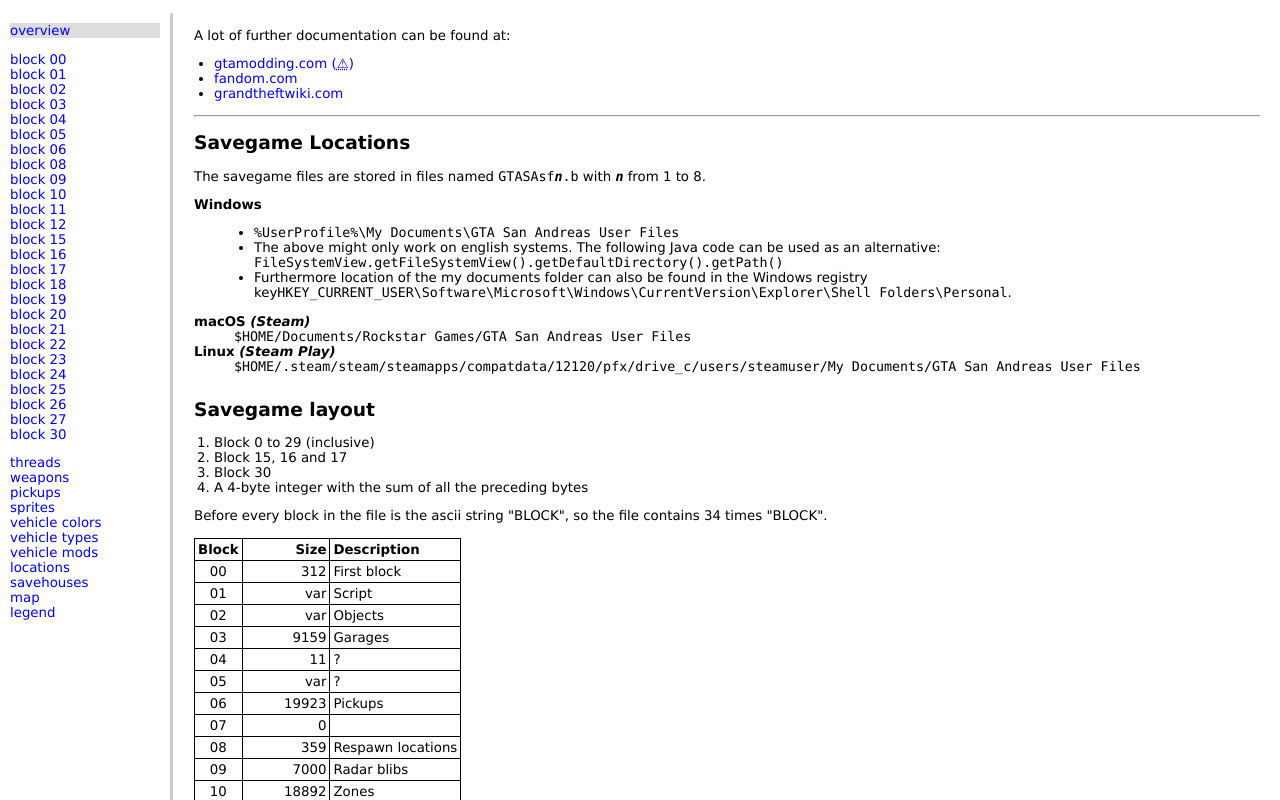
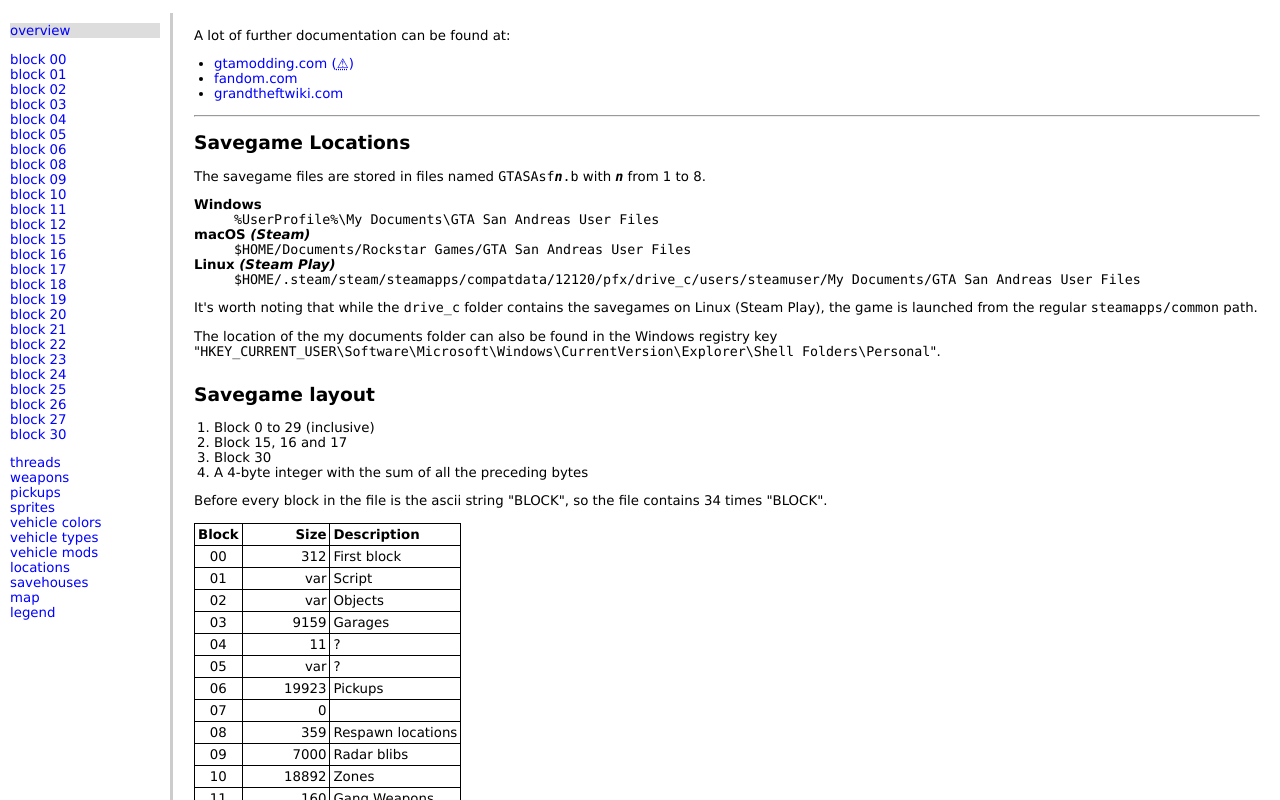
Before and after one commit to gtasa-savegame-editor/docs, a React (Create React App) app: page /#/ in a window 1280 px wide. Shown: the top 800 px of the page. Built offline with nearby package versions, Linux system fonts and the light colour scheme.

Commit message:
fix HashRouter instertion point

```diff
--- a/src/components/content/overview.js
+++ b/src/components/content/overview.js
@@ -1,4 +1,4 @@
-import React, { Component } from 'react';
+import React, {Component} from 'react';
 
 class Overview extends Component {
     render() {
@@ -6,73 +6,31 @@
             <div>
                 <div className="section">
                     A lot of further documentation can be found at:
+
                     <ul>
-            <li>
-              <a href="http://www.gtamodding.com/index.php?title=Saves_%28GTA_SA%29">
-                gtamodding.com (<abbr title="Currently down.">⚠</abbr>)
-              </a>
-            </li>
-            <li>
-              <a href="https://gta.fandom.com/wiki/Category:GTA_San_Andreas">
-                fandom.com
-              </a>
-            </li>
-            <li>
-              <a href="https://www.grandtheftwiki.com/Category:GTA_San_Andreas">
-                grandtheftwiki.com
-              </a>
+                        <li><a href="http://www.gtamodding.com/index.php?title=Saves_%28GTA_SA%29">gtamodding.com
+                            (<abbr title="Currently down.">⚠</abbr>)</a></li>
+                        <li><a href="https://gta.fandom.com/wiki/Category:GTA_San_Andreas">fandom.com</a></li>
+                        <li><a href="https://www.grandtheftwiki.com/Category:GTA_San_Andreas">grandtheftwiki.com</a>
                         </li>
                     </ul>
-          <hr />
+                    <hr/>
                     <h2>Savegame Locations</h2>
-          <p>
-            The savegame files are stored in files named{' '}
-            <code>
-              GTASAsf
-              <b>
-                <i>n</i>
-              </b>
-              .b
-            </code>{' '}
-            with{' '}
-            <code>
-              <b>
-                <i>n</i>
-              </b>
-            </code>{' '}
-            from 1 to 8.
-          </p>
+                    <p>The savegame files are stored in files named <code>GTASAsf<b><i>n</i></b>.b</code> with <code><b><i>n</i></b></code> from
+                        1 to 8.</p>
                     <dl>
                         <dt>Windows</dt>
-            <dd>
-              <ul>
-                <li><code>%UserProfile%\My Documents\GTA San Andreas User Files</code></li>
-                <li>The above might only work on english systems. The following Java code can be used as an alternative: <code>FileSystemView.getFileSystemView().getDefaultDirectory().getPath()</code></li>
-                <li>Furthermore location of the my documents folder can also be found in the Windows registry key
-                  <code>
-                    HKEY_CURRENT_USER\Software\Microsoft\Windows\CurrentVersion\Explorer\Shell
-                    Folders\Personal
-                  </code>.</li>
-              </ul>
-            </dd>
-            <dt>
-              macOS <i>(Steam)</i>
-            </dt>
-            <dd>
-              <code>
-                $HOME/Documents/Rockstar Games/GTA San Andreas User Files
-              </code>
-            </dd>
-            <dt>
-              Linux <i>(Steam Play)</i>
-            </dt>
-            <dd>
-              <code>
-                $HOME/.steam/steam/steamapps/compatdata/12120/pfx/drive_c/users/steamuser/My
-                Documents/GTA San Andreas User Files
-              </code>
-            </dd>
+                        <dd><code>%UserProfile%\My Documents\GTA San Andreas User Files</code></dd>
+                        <dt>macOS <i>(Steam)</i></dt>
+                        <dd><code>$HOME/Documents/Rockstar Games/GTA San Andreas User Files</code></dd>
+                        <dt>Linux <i>(Steam Play)</i></dt>
+                        <dd><code>$HOME/.steam/steam/steamapps/compatdata/12120/pfx/drive_c/users/steamuser/My
+                            Documents/GTA San Andreas User Files</code></dd>
                     </dl>
+                    <p>It's worth noting that while the <code>drive_c</code> folder contains the savegames on Linux
+                        (Steam Play), the game is launched from the regular <code>steamapps/common</code> path.</p>
+                    <p>The location of the my documents folder can also be found in the Windows registry key "<code>HKEY_CURRENT_USER\Software\Microsoft\Windows\CurrentVersion\Explorer\Shell
+                        Folders\Personal</code>".</p>
                 </div>
                 <div className="section">
                     <h2>Savegame layout</h2>
@@ -83,8 +41,8 @@
                         <li>A 4-byte integer with the sum of all the preceding bytes</li>
                     </ol>
                     <p>
-            Before every block in the file is the ascii string "BLOCK", so the
-            file contains 34 times "BLOCK".
+                        Before every block in the file is the ascii string "BLOCK", so the file contains 34 times
+                        "BLOCK".
                     </p>
                     <table>
                         <tbody>
@@ -131,7 +89,7 @@
                         <tr>
                             <td className="center">07</td>
                             <td className="right">0</td>
-                <td />
+                            <td/>
                         </tr>
                         <tr>
                             <td className="center">08</td>
@@ -161,12 +119,12 @@
                         <tr>
                             <td className="center">13</td>
                             <td className="right">0</td>
-                <td />
+                            <td/>
                         </tr>
                         <tr>
                             <td className="center">14</td>
                             <td className="right">0</td>
-                <td />
+                            <td/>
                         </tr>
                         <tr>
                             <td className="center">15</td>
@@ -236,12 +194,12 @@
                         <tr>
                             <td className="center">28</td>
                             <td className="right">0</td>
-                <td />
+                            <td/>
                         </tr>
                         <tr>
                             <td className="center">29</td>
                             <td className="right">0</td>
-                <td />
+                            <td/>
                         </tr>
                         <tr>
                             <td className="center">30</td>
--- a/src/index.js
+++ b/src/index.js
@@ -3,14 +3,8 @@
 import './index.css';
 import App from './App';
 import * as serviceWorker from './serviceWorker';
-import { HashRouter } from 'react-router-dom';
 
-ReactDOM.render(
-  <HashRouter>
-    <App />
-  </HashRouter>,
-  document.getElementById('root')
-);
+ReactDOM.render(<App />, document.getElementById('root'));
 
 // If you want your app to work offline and load faster, you can change
 // unregister() to register() below. Note this comes with some pitfalls.
```
Also changed, not shown: src/App.js (+20 -18 lines), 1 other file (tests, documents, lock files or other folders). Lines whose indentation alone changed are shown as unchanged.
